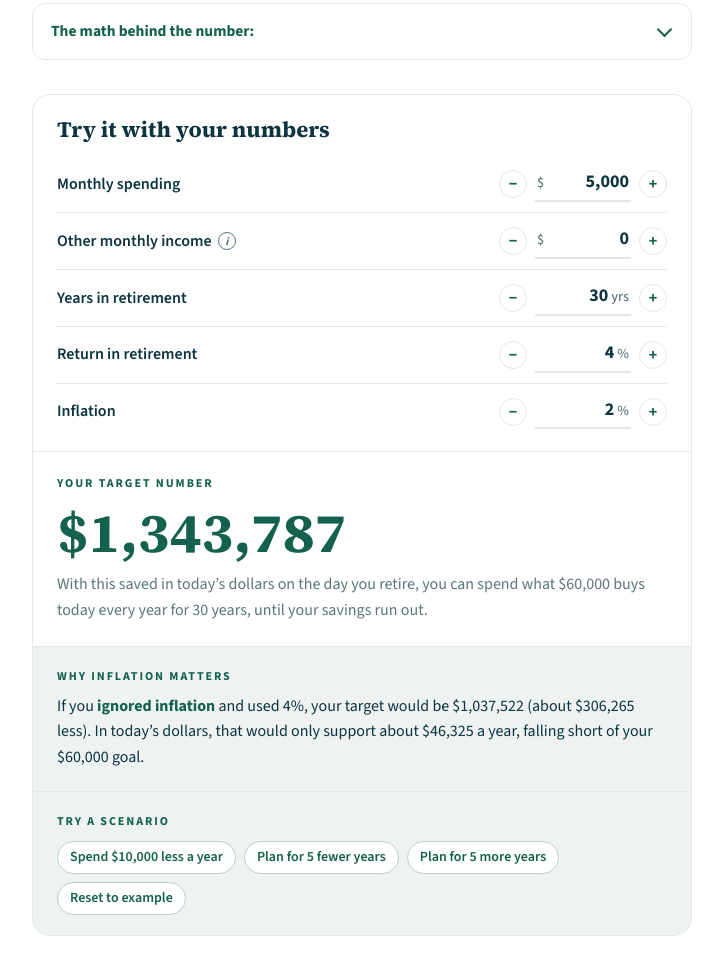
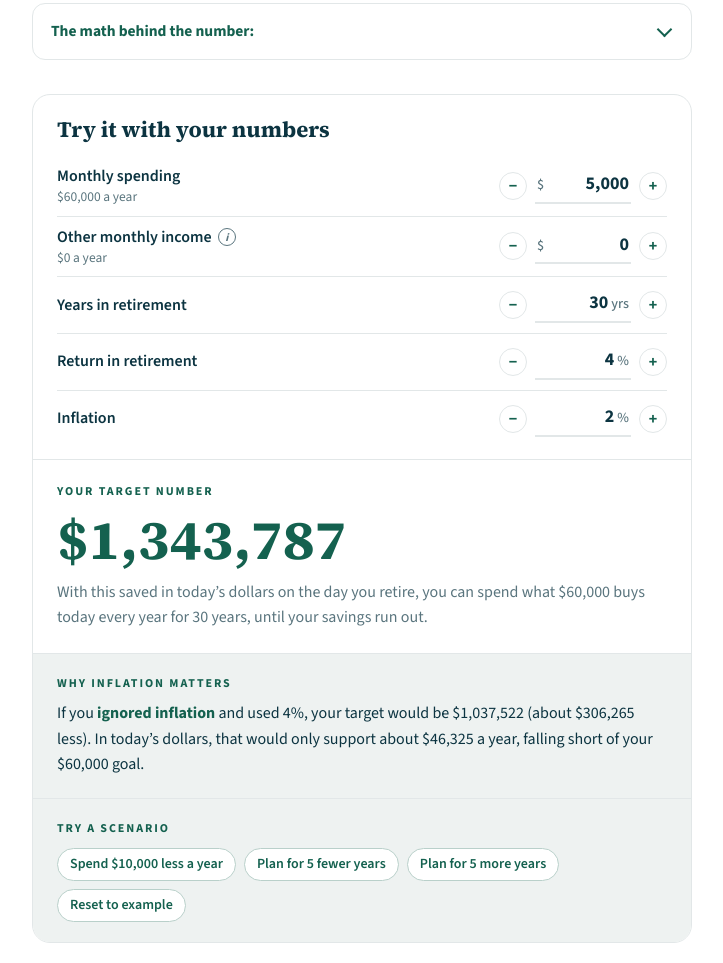
Before and after one commit to rachdris/retirement-lesson-claude, a plain HTML site: page index.html in a window 1280 px wide. Shown: the part 2319-3282 px from the top of the page, without its empty margins (278-1001 px from the left). Drawn offline with Linux system fonts and the light colour scheme.

Commit message:
Add files via upload

```diff
--- a/index.html
+++ b/index.html
@@ -207,8 +207,8 @@
           <div class="vc-recap">
             <h2 class="vc-rhead" id="vc1-h">Try it with your numbers</h2>
             <div class="vc-rows">
-              <div class="vc-row"><label for="vc-monthly">Monthly spending</label><div class="vc-step"><button type="button" data-step="monthly" data-by="-250" aria-label="Decrease monthly spending">&minus;</button><span class="vc-field"><span class="vc-unit">$</span><input id="vc-monthly" data-bind="monthly" data-type="money" inputmode="numeric" maxlength="7" /></span><button type="button" data-step="monthly" data-by="250" aria-label="Increase monthly spending">+</button></div></div>
-              <div class="vc-row"><span class="vc-ltip"><label for="vc-other">Other monthly income</label><span class="vc-tipw"><button type="button" class="vc-tipb" aria-label="What counts as other monthly income?" aria-describedby="vc-tip-other" aria-expanded="false">i</button><span class="vc-tipbub" role="tooltip" id="vc-tip-other">Income you expect to get each month in retirement, from sources like a pension or Social Security.</span></span></span><div class="vc-step"><button type="button" data-step="other" data-by="-250" aria-label="Decrease other income">&minus;</button><span class="vc-field"><span class="vc-unit">$</span><input id="vc-other" data-bind="other" data-type="money" inputmode="numeric" maxlength="7" /></span><button type="button" data-step="other" data-by="250" aria-label="Increase other income">+</button></div></div>
+              <div class="vc-row"><span class="vc-lab"><label for="vc-monthly">Monthly spending</label><span class="vc-yr" data-out="spendYr"></span></span><div class="vc-step"><button type="button" data-step="monthly" data-by="-250" aria-label="Decrease monthly spending">&minus;</button><span class="vc-field"><span class="vc-unit">$</span><input id="vc-monthly" data-bind="monthly" data-type="money" inputmode="numeric" maxlength="7" /></span><button type="button" data-step="monthly" data-by="250" aria-label="Increase monthly spending">+</button></div></div>
+              <div class="vc-row"><span class="vc-lab"><span class="vc-ltip"><label for="vc-other">Other monthly income</label><span class="vc-tipw"><button type="button" class="vc-tipb" aria-label="What counts as other monthly income?" aria-describedby="vc-tip-other" aria-expanded="false">i</button><span class="vc-tipbub" role="tooltip" id="vc-tip-other">Income you expect to get each month in retirement, from sources like a pension or Social Security.</span></span></span><span class="vc-yr" data-out="otherYr"></span></span><div class="vc-step"><button type="button" data-step="other" data-by="-250" aria-label="Decrease other income">&minus;</button><span class="vc-field"><span class="vc-unit">$</span><input id="vc-other" data-bind="other" data-type="money" inputmode="numeric" maxlength="7" /></span><button type="button" data-step="other" data-by="250" aria-label="Increase other income">+</button></div></div>
               <div class="vc-row"><label for="vc-years">Years in retirement</label><div class="vc-step"><button type="button" data-step="years" data-by="-1" aria-label="Fewer years">&minus;</button><span class="vc-field"><input id="vc-years" data-bind="years" data-type="int" inputmode="numeric" maxlength="2" /><span class="vc-unit">yrs</span></span><button type="button" data-step="years" data-by="1" aria-label="More years">+</button></div></div>
               <div class="vc-row"><label for="vc-ret">Return in retirement</label><div class="vc-step"><button type="button" data-step="retReturn" data-by="-0.5" aria-label="Lower return">&minus;</button><span class="vc-field"><input id="vc-ret" data-bind="retReturn" data-type="pct" inputmode="decimal" maxlength="5" /><span class="vc-unit">%</span></span><button type="button" data-step="retReturn" data-by="0.5" aria-label="Higher return">+</button></div></div>
               <div class="vc-row"><label for="vc-infl1">Inflation</label><div class="vc-step"><button type="button" data-step="inflation" data-by="-0.5" aria-label="Lower inflation">&minus;</button><span class="vc-field"><input id="vc-infl1" data-bind="inflation" data-type="pct" inputmode="decimal" maxlength="5" /><span class="vc-unit">%</span></span><button type="button" data-step="inflation" data-by="0.5" aria-label="Higher inflation">+</button></div></div>
@@ -577,7 +577,9 @@
           (s.hasMatch ? '<div><span>Employer match</span><b class="num">' + money(c.match) + '</b></div>' : '') +
           (s.hasAuto ? '<div><span>Automatic</span><b class="num">' + money(c.auto) + '</b></div>' : '')
         : '',
-      limitLine: limitLine
+      limitLine: limitLine,
+      spendYr: money(s.monthly * 12) + ' a year',
+      otherYr: money(s.other * 12) + ' a year'
     };
     $$('.vc [data-out]').forEach(function (el) { var v = out[el.getAttribute('data-out')]; if (v !== undefined) el.innerHTML = v; });
     $$('.vc [data-needs-compare]').forEach(function (el) { el.hidden = !compare; });
--- a/styles.css
+++ b/styles.css
@@ -1171,3 +1171,6 @@ body.vlook .calc h2{font-size:22px}
 @media (max-width:520px){ .vc-tipbub{left:0;transform:none;width:220px} }
 .vc summary svg{width:18px;height:18px;flex:none}
 .vc-future summary{gap:12px}
+/* v12: the yearly amount under each monthly field */
+.vc-lab{display:flex;flex-direction:column;gap:1px;min-width:0}
+.vc-yr{font-size:13.5px;font-weight:400;line-height:1.3;color:var(--muted);font-variant-numeric:tabular-nums}
```
